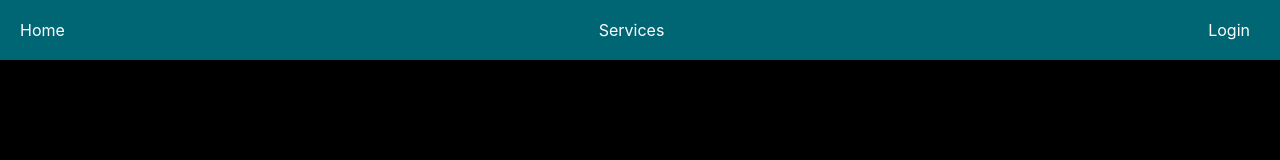
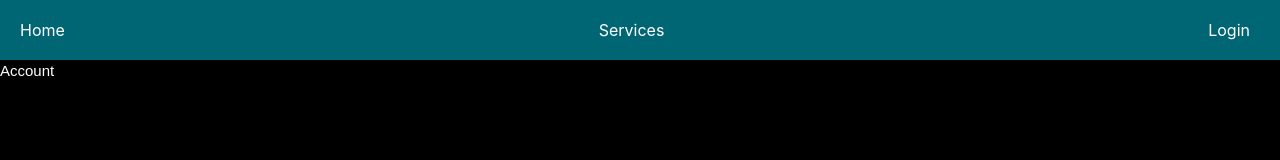
Before and after one commit to allenlr/phase-5-project, a React (Create React App) app in the folder client/: page /account in a window 1280 px wide. Shown: the top 160 px of the page. Built offline with nearby package versions, Linux system fonts and the light colour scheme.

Commit message:
change navbar to just display Account without Logout upon logging in and include dropdown for Account link. add styling to dropdown

```diff
--- a/client/src/App.css
+++ b/client/src/App.css
@@ -19,6 +19,13 @@ body {
 }
 
 .nav-link {
+  color: #fff;
+  text-decoration: none;
+  text-align: right;
+  margin-right: 10px;
+}
+
+.nav-buttons{
   color: #fff;
   text-decoration: none;
   text-align: right;
@@ -68,6 +75,6 @@ body {
   color: #fff;
 }
 
-#logout-button:hover {
+.nav-buttons:hover {
   color: #00e1ff;
 }
--- a/client/src/components/Navbar.js
+++ b/client/src/components/Navbar.js
@@ -2,6 +2,7 @@ import React from 'react'
 import { useSelector, useDispatch } from 'react-redux';
 import { Link, useNavigate } from 'react-router-dom';
 import { logout } from './User/userSlice'
+import Account from './User/Account';
 
 function Navbar(){
     const currentUser = useSelector(state => state.user.currentUser);
@@ -35,10 +36,8 @@ function Navbar(){
             </Link>
             {currentUser ?
                 <div className="navbar-actions">
-                    <Link to="/account" className="nav-link">
-                        Account
-                    </Link>
-                    <button id="logout-button" onClick={handleLogout}>Logout</button>
+                    <Account className="nav-buttons"/>
+
                 </div>
                 :
                 <Link to="/login" className="nav-link">
--- a/client/src/components/User/Account.js
+++ b/client/src/components/User/Account.js
@@ -1,9 +1,58 @@
-import React from 'react'
+import "./User.css"
+import React, { useState, useRef, useEffect} from 'react'
+import { useDispatch } from 'react-redux'
+import { useNavigate } from 'react-router-dom'
+import { logout } from './userSlice'
 
 function Account(){
+    const dropdownRef = useRef(null)
+    const [isOpen, setIsOpen] = useState(false)
+    const navigate = useNavigate();
+    const dispatch = useDispatch();
+
+    const toggleDropdown = () => {
+        setIsOpen(!isOpen);
+    }
+
+    useEffect(() => {
+        function handleClickOutside(e){
+            if (dropdownRef.current && !dropdownRef.current.contains(e.target)){
+                setIsOpen(false)
+            }
+        }
+        document.addEventListener('mousedown', handleClickOutside)
+        return () => document.removeEventListener('mousedown', handleClickOutside)
+    }, [])
+
+    function handleLogout(){
+        fetch('/logout', {
+            method: "DELETE",
+        })
+        .then(r => {
+            if (r.ok){
+                dispatch(logout());
+                navigate('/')
+            } else {
+                throw new Error("Failed to logout")
+            }
+        })
+        .catch(error => {
+            console.error(error)
+        })
+    }
+
     return(
-        <div>
-
+        <div ref={dropdownRef}>
+            <button className="nav-link" onClick={toggleDropdown}>Account</button>
+            {isOpen && (
+                <div className="account-dropdown">
+                    <ul className='dropdown-links'>
+                        <li className='dropdown-links'><a href="/profile">Profile</a></li>
+                        <li className='dropdown-links'><a href="/settings">Settings</a></li>
+                        <li className='dropdown-links'><a href="/logout" onClick={handleLogout}>Logout</a></li>
+                    </ul>
+                </div>
+            )}
         </div>
     )
 }
--- a/client/src/components/User/User.css
+++ b/client/src/components/User/User.css
@@ -17,3 +17,39 @@
 #error-handle{
     color: red
 }
+
+
+button.nav-link {
+    background: none;
+    border: none;
+    padding: 0;
+    cursor: pointer;
+    font-size: 15px;
+
+
+}
+
+button.nav-link:hover {
+    color: #facc37;
+}
+
+.account-dropdown ul {
+    margin: 10;
+    padding: 0;
+}
+
+.account-dropdown li {
+    padding: 8px 16px;
+    list-style-type: none;
+}
+
+.account-dropdown li a {
+    text-decoration: none;
+    color: #fff;
+    display: block;
+    font-size: 12px;
+}
+
+.account-dropdown li a:hover{
+    color: #facc37
+}
```
